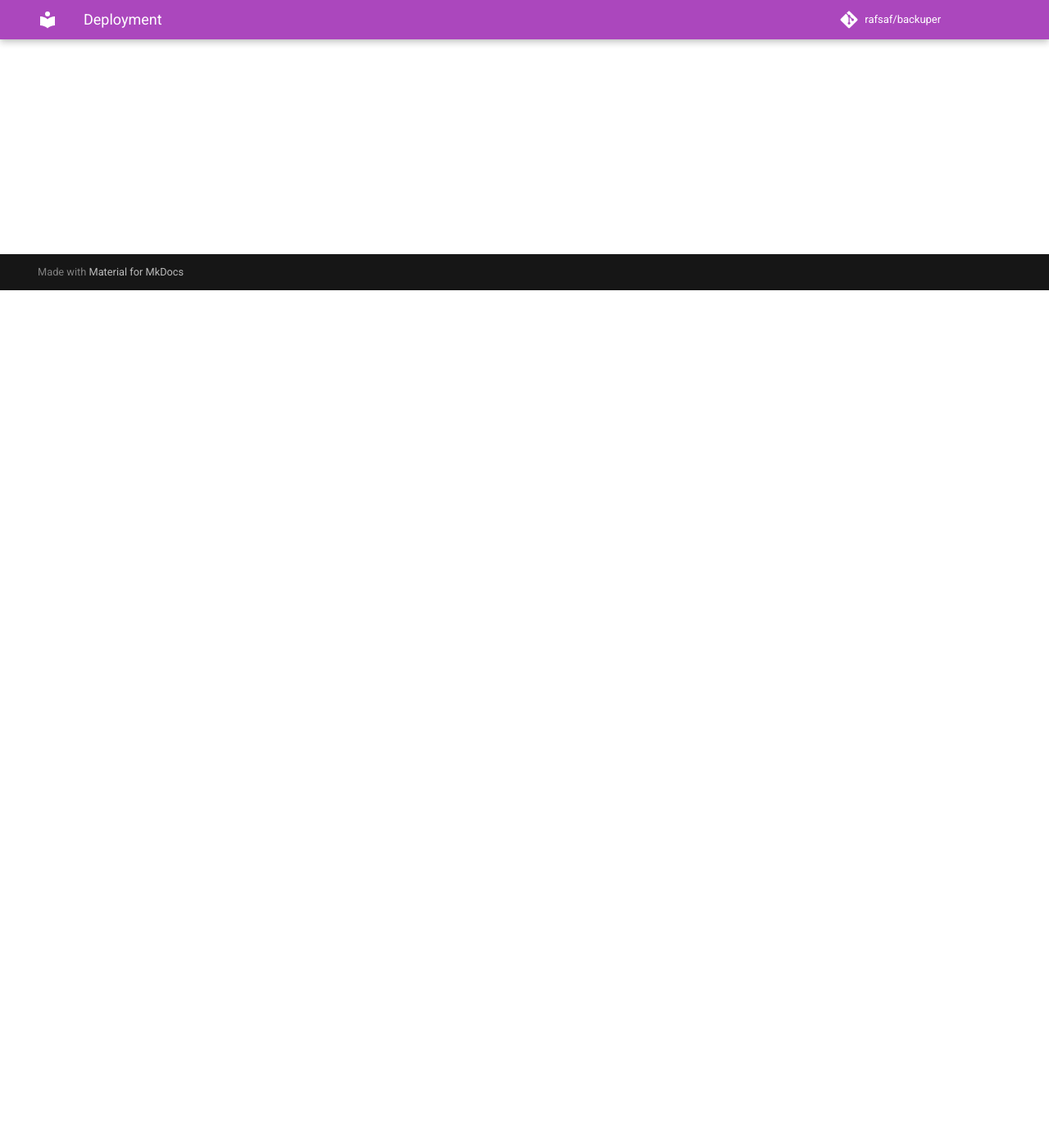
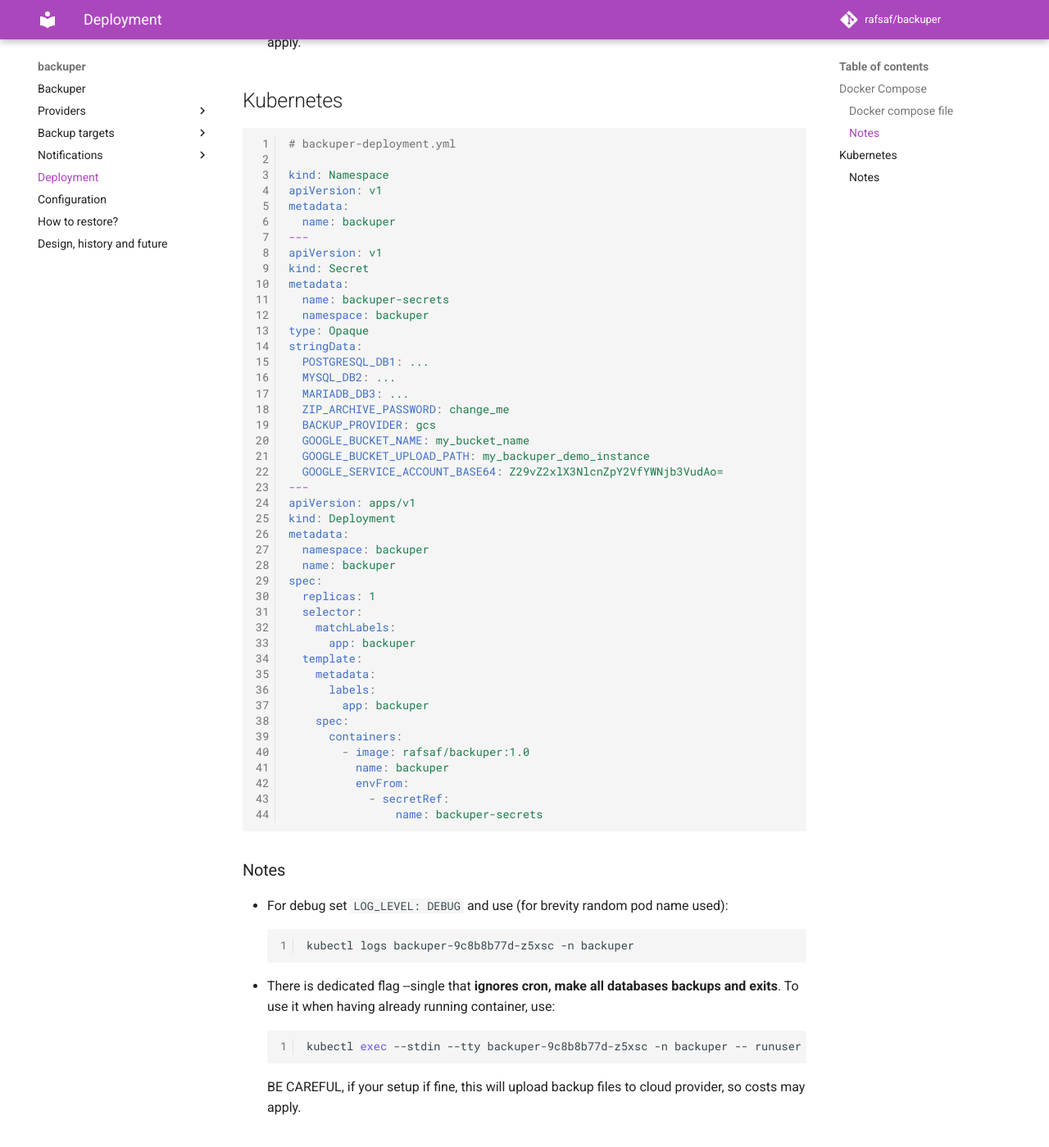
Before and after one commit to rafsaf/ogion, an MkDocs documentation site: the page built from docs/deployment.md, in a window 1280 px wide and 1400 px high, scrolled down 1046 px. Shown: the whole window at 82% size. Built offline with MkDocs 1.6.1 and Material for MkDocs 9.7.7, drawn with Linux system fonts in a browser that asks for light colours; comment, search, counter and statistics services are not loaded; some of the changed text lies outside the part shown.

Commit message:
Add deployment.md

````diff
--- a/docs/deployment.md
+++ b/docs/deployment.md
@@ -1,17 +1,104 @@
 # Deployment
 
-In general, use docker image `rafsaf/backuper` (here [available tags on dockerhub](https://hub.docker.com/r/rafsaf/backuper/tags)), it supports both `amd64` and `arm64` architectures. Standard way would be to run it with docker compose or as a kubernetes deployment.
+In general, use docker image `rafsaf/backuper` (here [available tags on dockerhub](https://hub.docker.com/r/rafsaf/backuper/tags)), it supports both `amd64` and `arm64` architectures. Standard way would be to run it with docker compose or as a kubernetes deployment. If not sure, use `latest`.
+
+For below examples, we will use tag `1.0`
 
 ## Docker Compose
 
+### Docker compose file
+
 ```yml
+# docker-compose.yml
+
 services:
-  # other stuff...
+  backuper:
+    container_name: backuper
+    image: rafsaf/backuper:1.0
+    environment:
+      - POSTGRESQL_DB1=...
+      - MYSQL_DB2=...
+      - MARIADB_DB3=...
 
-  backuper:
-    image: rafsaf/backuper:latest
-    env_file:
-      - .env
+      - ZIP_ARCHIVE_PASSWORD=change_me
+      - BACKUP_PROVIDER=gcs
+      - GOOGLE_BUCKET_NAME=my_bucket_name
+      - GOOGLE_BUCKET_UPLOAD_PATH=my_backuper_demo_instance
+      - GOOGLE_SERVICE_ACCOUNT_BASE64=Z29vZ2xlX3NlcnZpY2VfYWNjb3VudAo=
 ```
 
+### Notes
+
+- For debug set `LOG_LEVEL=DEBUG` and use (container name is backuper):
+  ```bash
+  docker logs backuper
+  ```
+- There is dedicated flag --single that **ignores cron, make all databases backups and exits**. To use it when having already running container, use:
+  ```bash
+  docker compose run --rm backuper python -m backuper.main --single
+  ```
+  BE CAREFUL, if your setup if fine, this will upload backup files to cloud provider, so costs may apply.
+
 ## Kubernetes
+
+```yml
+# backuper-deployment.yml
+
+kind: Namespace
+apiVersion: v1
+metadata:
+  name: backuper
+---
+apiVersion: v1
+kind: Secret
+metadata:
+  name: backuper-secrets
+  namespace: backuper
+type: Opaque
+stringData:
+  POSTGRESQL_DB1: ...
+  MYSQL_DB2: ...
+  MARIADB_DB3: ...
+  ZIP_ARCHIVE_PASSWORD: change_me
+  BACKUP_PROVIDER: gcs
+  GOOGLE_BUCKET_NAME: my_bucket_name
+  GOOGLE_BUCKET_UPLOAD_PATH: my_backuper_demo_instance
+  GOOGLE_SERVICE_ACCOUNT_BASE64: Z29vZ2xlX3NlcnZpY2VfYWNjb3VudAo=
+---
+apiVersion: apps/v1
+kind: Deployment
+metadata:
+  namespace: backuper
+  name: backuper
+spec:
+  replicas: 1
+  selector:
+    matchLabels:
+      app: backuper
+  template:
+    metadata:
+      labels:
+        app: backuper
+    spec:
+      containers:
+        - image: rafsaf/backuper:1.0
+          name: backuper
+          envFrom:
+            - secretRef:
+                name: backuper-secrets
+```
+
+### Notes
+
+- For debug set `LOG_LEVEL: DEBUG` and use (for brevity random pod name used):
+  ```bash
+  kubectl logs backuper-9c8b8b77d-z5xsc -n backuper
+  ```
+- There is dedicated flag --single that **ignores cron, make all databases backups and exits**. To use it when having already running container, use:
+  ```bash
+  kubectl exec --stdin --tty backuper-9c8b8b77d-z5xsc -n backuper -- runuser -u backuper -- python -m backuper.main --single
+  ```
+  BE CAREFUL, if your setup if fine, this will upload backup files to cloud provider, so costs may apply.
+
+<br>
+<br>
````
